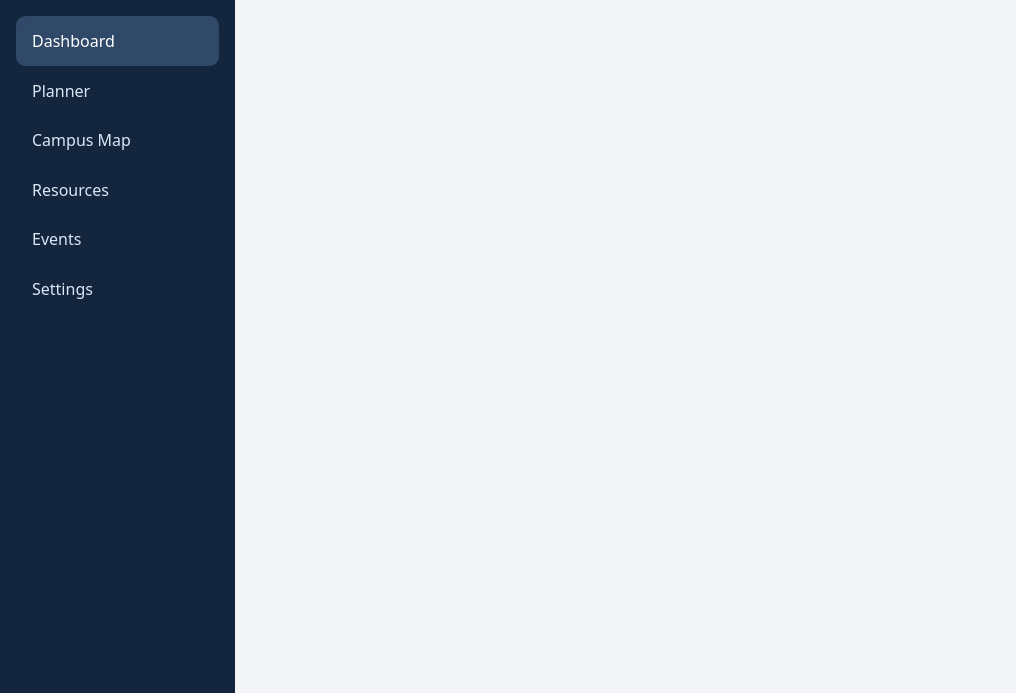
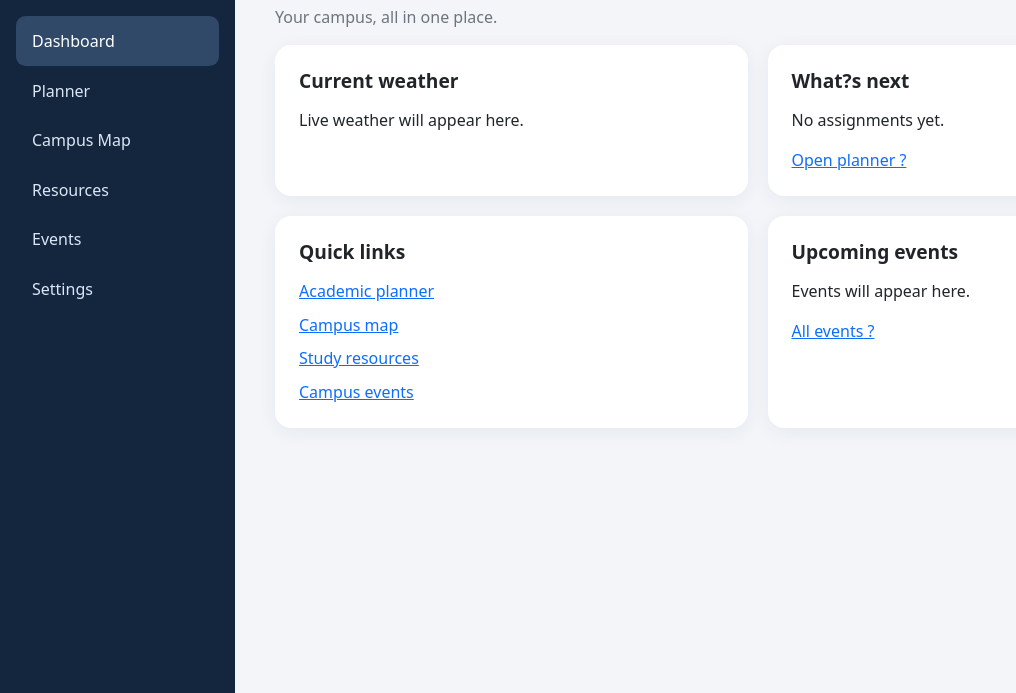
Before and after one commit to NotCXB/CampusHub, a plain HTML site: page index.html in a window 1280 px wide. Shown: the part 107-800 px from the top of the page, without its empty margins (0-1016 px from the left). Drawn offline with nearby package versions, Linux system fonts and the light colour scheme.

Commit message:
feat: build dashboard cards and quick links

```diff
--- a/css/styles.css
+++ b/css/styles.css
@@ -12,3 +12,8 @@ h1 { font-weight:750; margin-bottom:1.5rem; }
 .btn-primary { background:var(--accent); border-color:var(--accent); }
 :focus-visible { outline:3px solid #e8a82f; outline-offset:3px; }
 @media(max-width:767px) { .app-shell { display:block; } .sidebar { padding:1rem; } .sidebar .brand { margin-bottom:.5rem; } .sidebar nav { display:flex; overflow-x:auto; } .sidebar nav a { white-space:nowrap; } main { padding:1.25rem; } }
+
+.dashboard-grid { display:grid; grid-template-columns:repeat(2,minmax(0,1fr)); gap:1.25rem; }
+h2 { font-size:1.2rem; font-weight:700; margin-bottom:1rem; }
+.quick-links { display:grid; gap:.6rem; }
+@media(max-width:767px) { .dashboard-grid { grid-template-columns:1fr; } }
--- a/index.html
+++ b/index.html
@@ -6,5 +6,5 @@
 <a href="map.html">Campus Map</a>
 <a href="resources.html">Resources</a>
 <a href="events.html">Events</a>
-<a href="settings.html">Settings</a></nav></aside><main id="main-content"><h1>Dashboard</h1></main></div></body>
+<a href="settings.html">Settings</a></nav></aside><main id="main-content"><h1>Welcome back</h1><p class="text-secondary">Your campus, all in one place.</p><div class="dashboard-grid"><section class="card"><h2>Current weather</h2><p id="weather">Live weather will appear here.</p></section><section class="card"><h2>What?s next</h2><div id="next-tasks"><p>No assignments yet.</p></div><a href="planner.html">Open planner ?</a></section><section class="card"><h2>Quick links</h2><div class="quick-links"><a href="planner.html">Academic planner</a><a href="map.html">Campus map</a><a href="resources.html">Study resources</a><a href="events.html">Campus events</a></div></section><section class="card"><h2>Upcoming events</h2><div id="upcoming-events"><p>Events will appear here.</p></div><a href="events.html">All events ?</a></section></div></main></div></body>
 </html>
```
